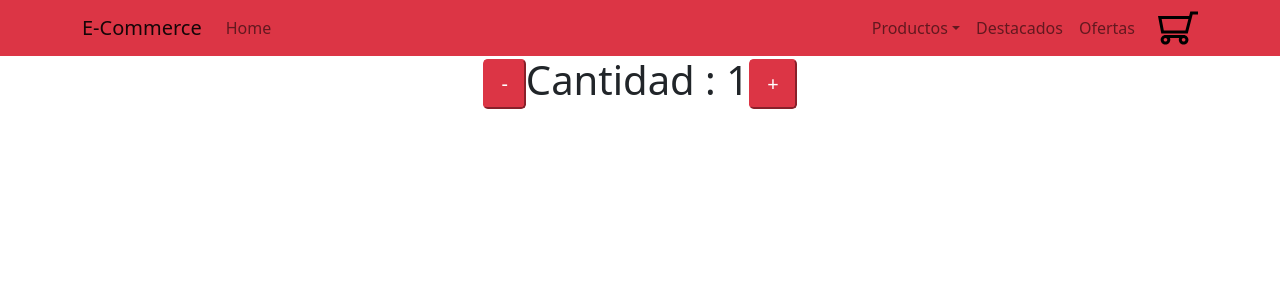
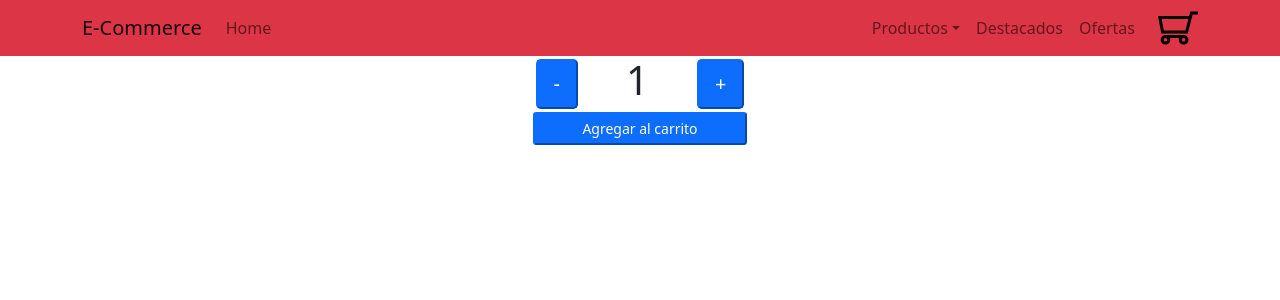
Before and after one commit to juanma21century/ecommerce_sola, a React (Create React App) app: page / in a window 1280 px wide. Shown: the top 300 px of the page. Built offline with nearby package versions, Linux system fonts and the light colour scheme.

Commit message:
agregado componente ItemCount

```diff
--- a/src/components/ItemCount.js
+++ b/src/components/ItemCount.js
@@ -27,14 +27,21 @@ const ItemCount = (props) => {
 
     return (
 
-        <div className="align-items-center d-flex justify-content-center">
-            <button className="btn-danger btn-lg" onClick={()=> decrementarCounter() }>
-                -
-            </button>
-            <h1 className="mb" >Cantidad : {counter} </h1>
-            <button className="btn-danger btn-lg" onClick={()=> incrementarCounter() }>
-                +
-            </button>
+        <div>
+            <div className="align-items-center d-flex justify-content-center">
+                <button className="btn-primary btn-lg" onClick={()=> decrementarCounter() }>
+                    -
+                </button>
+                <h1 className="mb px-5" >{counter} </h1>
+                <button className="btn-primary btn-lg" onClick={()=> incrementarCounter() }>
+                    +
+                </button>
+
+
+            </div>
+            <div className="d-flex align-items-center justify-content-center">
+                <button className=" btn-primary btn-sm col-2">Agregar al carrito</button>
+            </div>
 
 
         </div>
```
